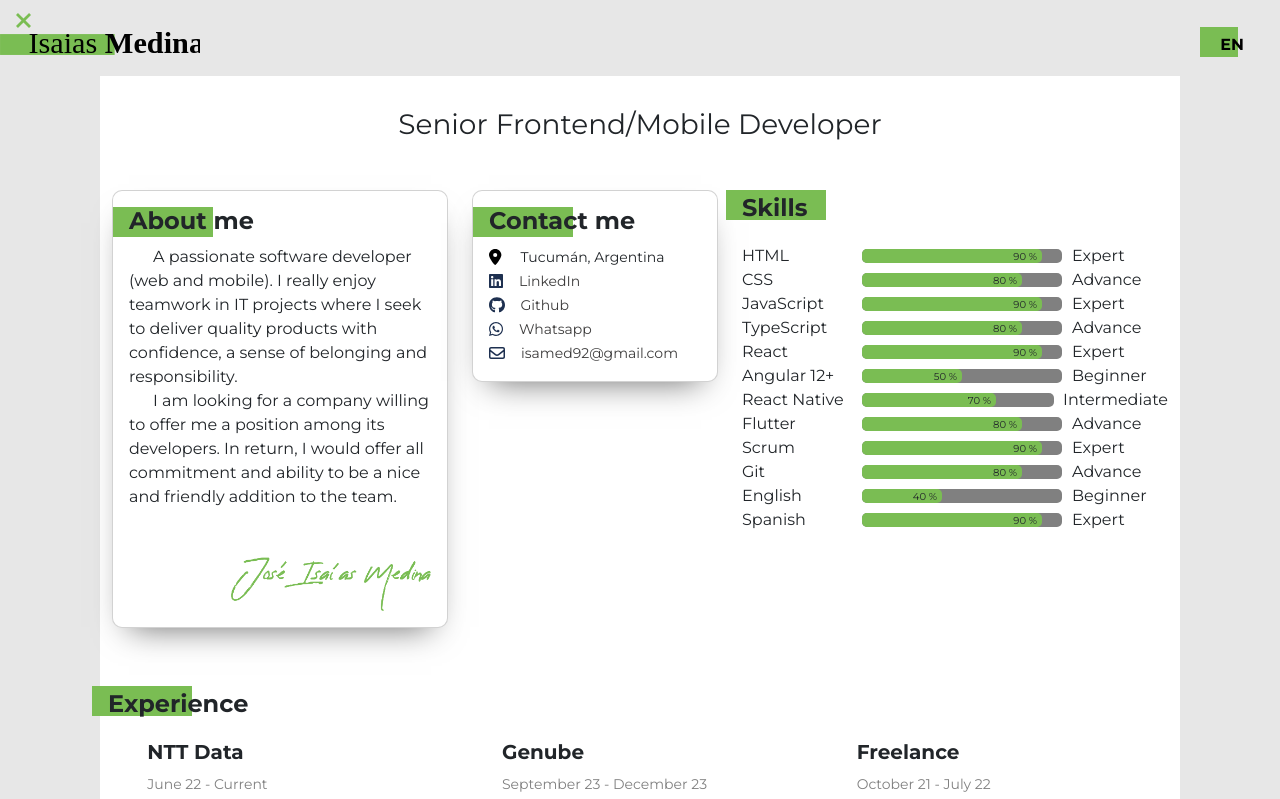
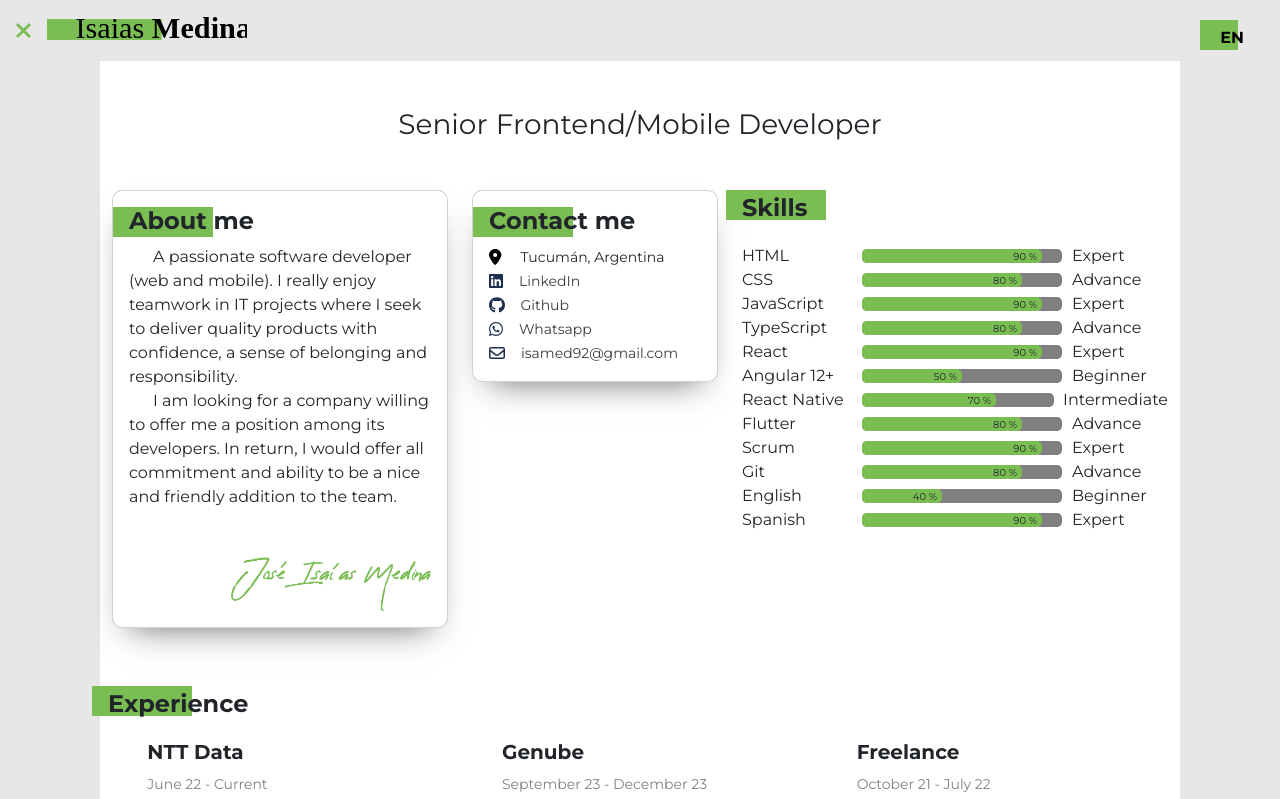
Before and after one commit to isamed92/isamed92.github.io, a React (Vite) app: page /#/ in a window 1280 px wide. Shown: the top 799 px of the page. Built offline with nearby package versions, Linux system fonts and the light colour scheme; a web font is replaced by a local one; what @react-pdf/renderer would draw is missing.

Commit message:
fix: simplify logo locale handling in CustomNavbar component

```diff
--- a/src/components/CustomNavbar.tsx
+++ b/src/components/CustomNavbar.tsx
@@ -3,7 +3,6 @@ import { Navbar, Nav } from 'react-bootstrap';
 // import { Message } from '../helpers';
 import { useIntl } from 'react-intl';
 import { LocaleButton } from './LocaleButton';
-import { LOCALES } from '../i18n';
 
 interface CustomNavbarProps {
   setLocale: () => void;
@@ -14,11 +13,7 @@ export const CustomNavbar: React.FC<CustomNavbarProps> = ({ setLocale }) => {
   return (
     <Navbar className='navbar justify-content-between fixed-top'>
       <Navbar.Brand className='d-flex flex-column'>
-        {intl.locale === LOCALES.ENGLISH ? (
-          <Logo locale='en' />
-        ) : (
-          <Logo locale='es' />
-        )}
+        <Logo locale={intl.locale.split('-')[0]} />
       </Navbar.Brand>
 
       <Nav className='mx-3 mt-2'>
@@ -42,7 +37,7 @@ interface Prop {
 
 const Logo: React.FC<Prop> = ({ locale }) => {
   return (
-    <>
+    <div className='d-flex flex-row m-0 p-0'>
       <img
         src={`assets/decoration-x-${locale}.svg`}
         className='d-inline-block mx-3'
@@ -55,6 +50,6 @@ const Logo: React.FC<Prop> = ({ locale }) => {
         width={200}
         alt='logo'
       />
-    </>
+    </div>
   );
 };
```
